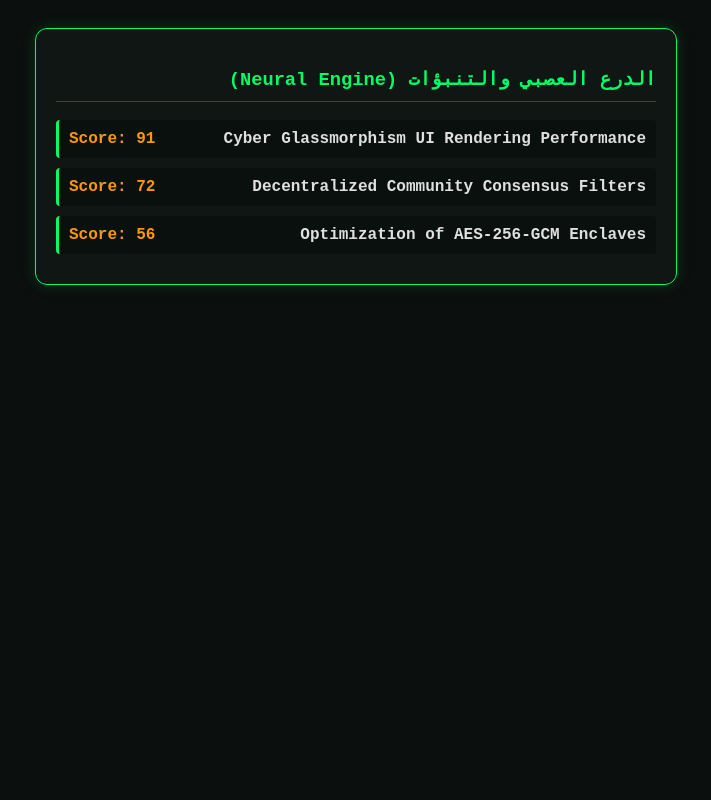
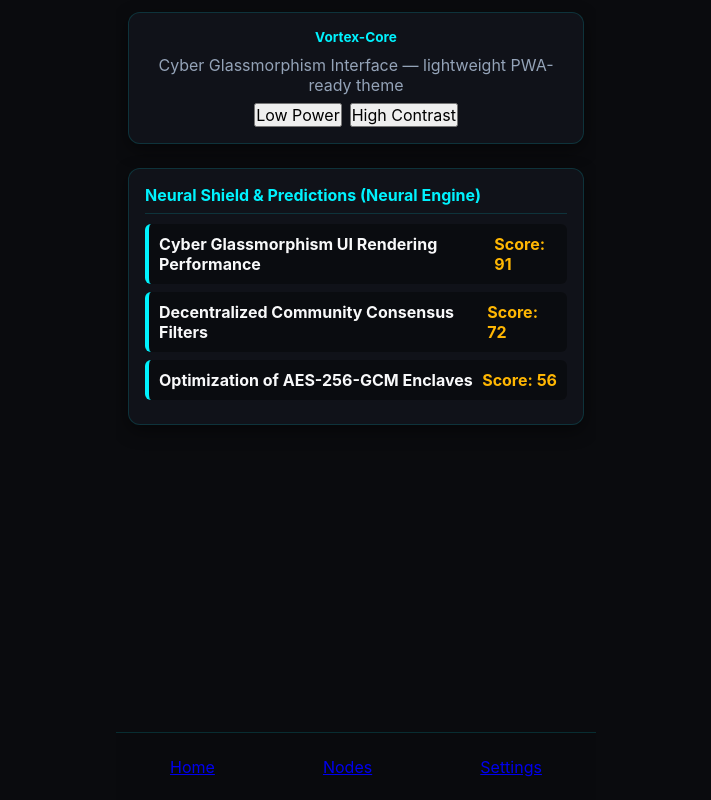
Before and after one commit to Madi-Engine-Core75/vortex-core-, a website with bundled scripts: page src/index.html in a window 1280 px wide. Shown: the whole page, without its empty margins (284-995 px from the left). Built offline with nearby package versions, Linux system fonts and the light colour scheme.

Commit message:
chore: refactor index.html — English UI, accessibility, theme toggles, link external CSS

```diff
--- a/src/index.html
+++ b/src/index.html
@@ -1,53 +1,36 @@
 <!DOCTYPE html>
-<html lang="ar" dir="rtl">
+<html lang="en" dir="ltr">
 <head>
   <meta charset="UTF-8">
   <meta name="viewport" content="width=device-width, initial-scale=1.0">
+  <meta name="theme-color" content="#0a0b0e">
   <title>Vortex-Core | Cyber Glassmorphism Interface</title>
-  <style>
-    body {
-      background-color: #0b0f0e;
-      color: #e0e0e0;
-      font-family: monospace, sans-serif;
-      padding: 20px;
-    }
-    .cyber-card {
-      background: rgba(18, 26, 23, 0.7);
-      backdrop-filter: blur(10px);
-      border: 1px solid #00ff66;
-      border-radius: 12px;
-      padding: 20px;
-      box-shadow: 0 0 15px rgba(0, 255, 102, 0.15);
-      max-width: 600px;
-      margin: 0 auto;
-    }
-    h3 {
-      color: #00ff66;
-      border-bottom: 1px solid rgba(0, 255, 102, 0.3);
-      padding-bottom: 10px;
-    }
-    .digest-item {
-      background: rgba(0, 0, 0, 0.3);
-      border-left: 3px solid #00ff66;
-      margin: 10px 0;
-      padding: 10px;
-      border-radius: 4px;
-    }
-    .digest-score {
-      float: left;
-      color: #ff9900;
-      font-weight: bold;
-    }
-  </style>
+  <link rel="stylesheet" href="../assets/css/madi-cyber-theme.css">
 </head>
 <body>
 
-  <div class="cyber-card neural-panel">
-    <h3>الدرع العصبي والتنبؤات (Neural Engine)</h3>
-    <div id="neural-digest-container">جاري مزامنة حالة التركيز...</div>
+  <div class="madi-app-container">
+    <header class="cyber-card center" role="banner">
+      <h1 class="kicker">Vortex-Core</h1>
+      <p class="muted">Cyber Glassmorphism Interface — lightweight PWA-ready theme</p>
+      <div style="margin-top:0.5rem; display:flex; gap:0.5rem; justify-content:center">
+        <button id="toggle-low-power" aria-pressed="false" aria-label="Toggle low power mode">Low Power</button>
+        <button id="toggle-high-contrast" aria-pressed="false" aria-label="Toggle high contrast">High Contrast</button>
+      </div>
+    </header>
+
+    <main class="cyber-card neural-panel" role="main">
+      <h3>Neural Shield & Predictions (Neural Engine)</h3>
+      <div id="neural-digest-container" aria-live="polite">Syncing focus state...</div>
+    </main>
+
+    <nav class="madi-tab-bar" role="navigation" aria-label="Primary">
+      <a href="#" aria-label="Home" title="Home">Home</a>
+      <a href="#" aria-label="Nodes" title="Nodes">Nodes</a>
+      <a href="#" aria-label="Settings" title="Settings">Settings</a>
+    </nav>
   </div>
 
-  <!-- ربط السكربت الرئيسي -->
   <script type="module" src="main.js"></script>
 </body>
 </html>
```
